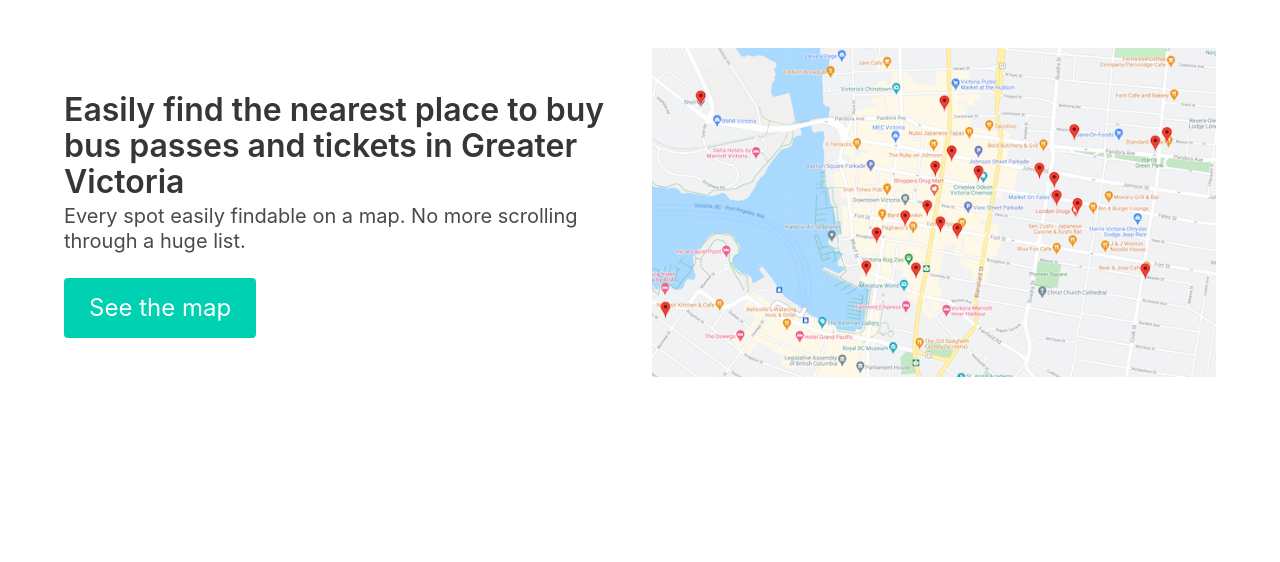
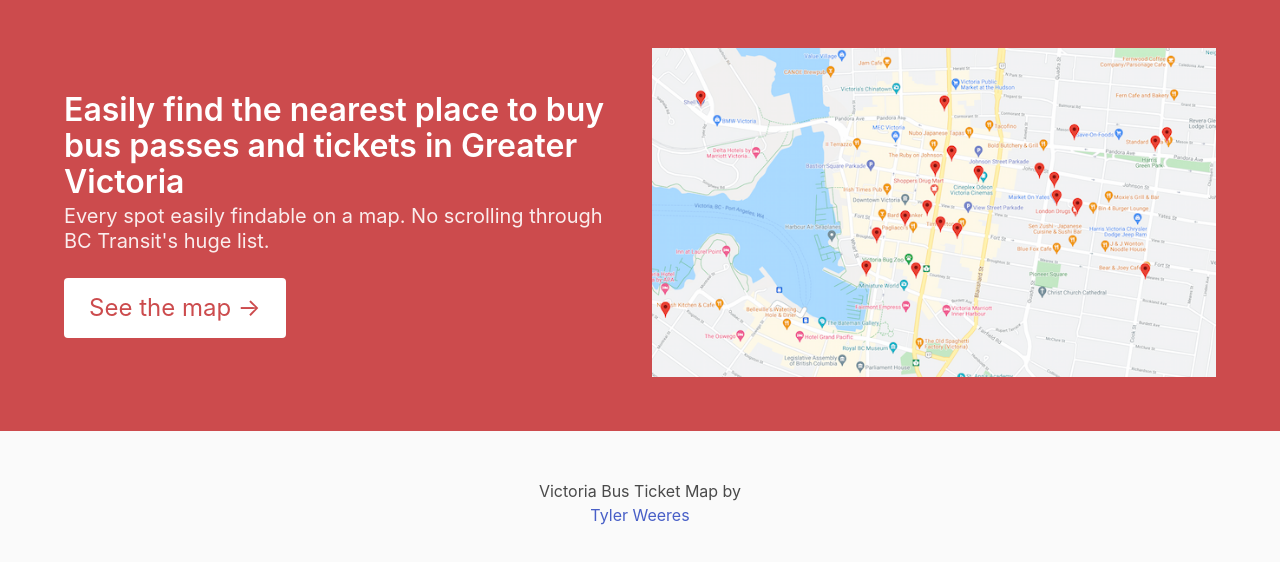
Before and after one commit to tweeres04/victoria-bus-ticket-map, a Next.js app: page / in a window 1280 px wide. Shown: the top 562 px of the page. Built offline with nearby package versions, Linux system fonts and the light colour scheme.

Commit message:
Use the bus icon colour

```diff
--- /dev/null
+++ b/lib/styles.scss
@@ -0,0 +1,5 @@
+$bus-red: #cc4b4d;
+
+$primary: $bus-red;
+
+@import 'bulma/bulma.sass';
--- a/package.json
+++ b/package.json
@@ -14,6 +14,7 @@
     "next": "12.0.2",
     "react": "17.0.2",
     "react-dom": "17.0.2",
+    "sass": "^1.43.4",
     "scrape-it": "^5.3.2"
   },
   "devDependencies": {
--- a/pages/_app.tsx
+++ b/pages/_app.tsx
@@ -1,5 +1,7 @@
 import type { AppProps } from 'next/app';
 import Head from 'next/head';
+
+import '../lib/styles.scss';
 
 function MyApp({ Component, pageProps }: AppProps) {
 	return (
--- a/pages/index.tsx
+++ b/pages/index.tsx
@@ -1,13 +1,12 @@
 import Image from 'next/image';
 import Link from 'next/link';
 
-import 'bulma/css/bulma.min.css';
 import heroImage from '../assets/hero.png';
 
 function Home() {
 	return (
 		<>
-			<div className="hero is-halfheight">
+			<div className="hero is-halfheight is-primary">
 				<div className="hero-body">
 					<div className="container">
 						<div className="columns is-vcentered">
@@ -17,11 +16,15 @@ function Home() {
 									Greater Victoria
 								</h1>
 								<h2 className="subtitle">
-									Every spot easily findable on a map. No more scrolling through
-									a huge list.
+									Every spot easily findable on a map. No scrolling through{' '}
+									<a href="https://bctransit.com/victoria/fares/where-to-buy">
+										BC Transit&apos;s huge list.
+									</a>
 								</h2>
 								<Link href="/map">
-									<a className="button is-primary is-large">See the map</a>
+									<a className="button is-primary is-large is-inverted">
+										See the map →
+									</a>
 								</Link>
 							</div>
 							<div className="column has-text-centered">
@@ -38,6 +41,14 @@ function Home() {
 					</div>
 				</div>
 			</div>
+			<footer className="footer">
+				<div className="content has-text-centered">
+					<div>Victoria Bus Ticket Map by</div>
+					<div>
+						<a href="https://tweeres.ca">Tyler Weeres</a>
+					</div>
+				</div>
+			</footer>
 		</>
 	);
 }
--- a/pages/map/index.tsx
+++ b/pages/map/index.tsx
@@ -86,12 +86,6 @@ export default function Map({ locations }) {
 	return (
 		<>
 			<style>{`
-			body {
-				margin: 0;
-				font-size: 1.5em;
-				font-family: sans-serif;
-			}
-
 			#map {
 				width: 100%;
 				height: 90vh;
```
Also changed, not shown: 1 other file (tests, documents, lock files or other folders).
